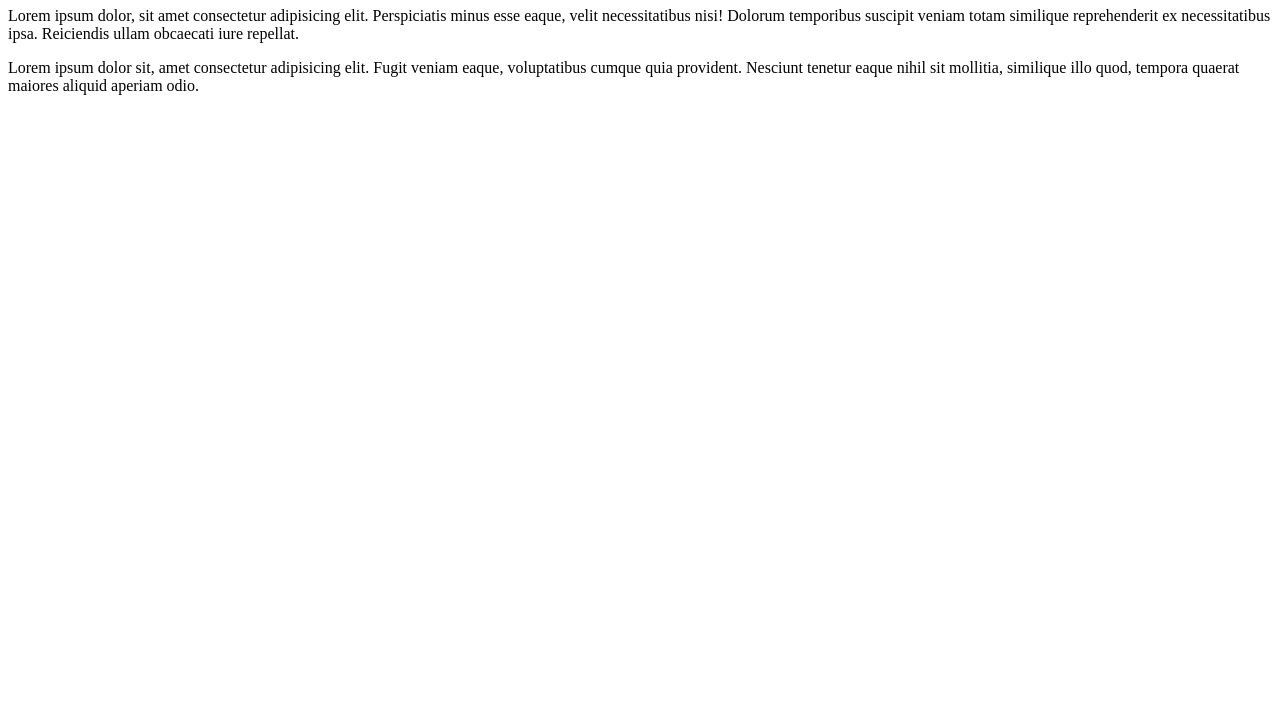
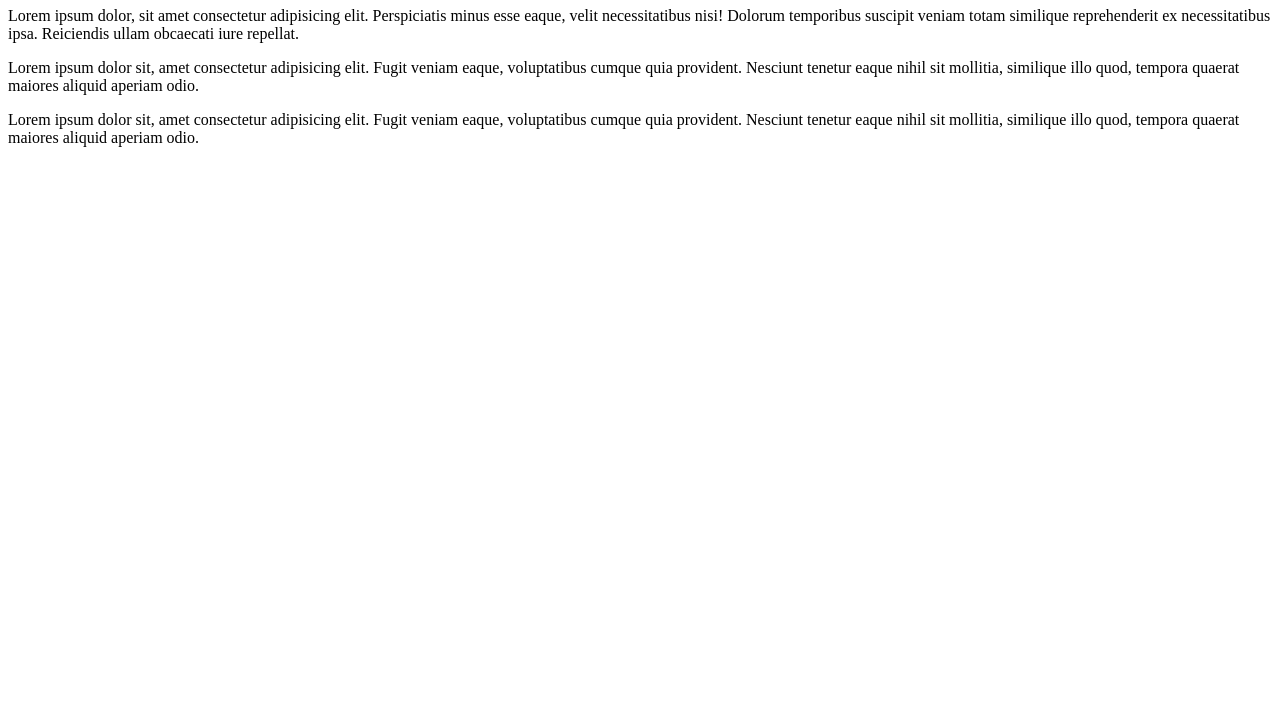
Before and after one commit to anietochidubem47-byte/ulomma, a plain HTML site: page index.html in a window 1280 px wide. Shown: the part 73-800 px from the top of the page. Drawn offline with Linux system fonts and the light colour scheme.

Commit message:
updated index
Added a new paragraph with additional text to the HTML file.

```diff
--- a/index.html
+++ b/index.html
@@ -16,7 +16,13 @@
         Lorem ipsum dolor sit, amet consectetur adipisicing elit.
         Fugit veniam eaque, voluptatibus cumque quia provident.
         Nesciunt tenetur eaque nihil sit mollitia,
-         similique illo quod, tempora quaerat maiores aliquid aperiam odio.
+        similique illo quod, tempora quaerat maiores aliquid aperiam odio.
+    </p>
+    <p>
+        Lorem ipsum dolor sit, amet consectetur adipisicing elit.
+        Fugit veniam eaque, voluptatibus cumque quia provident.
+        Nesciunt tenetur eaque nihil sit mollitia,
+        similique illo quod, tempora quaerat maiores aliquid aperiam odio.
     </p>
 </body>
 </html>
```
